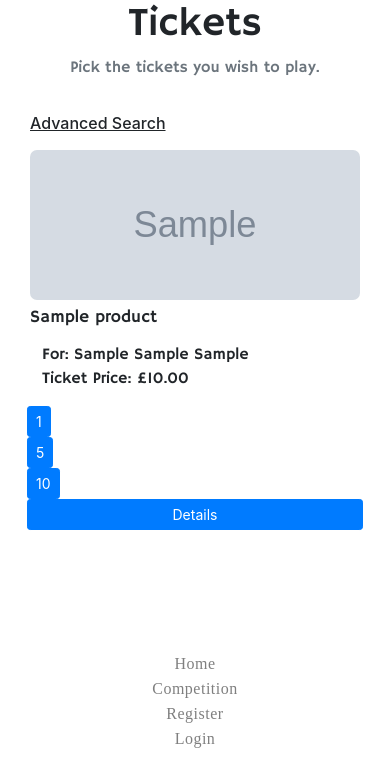
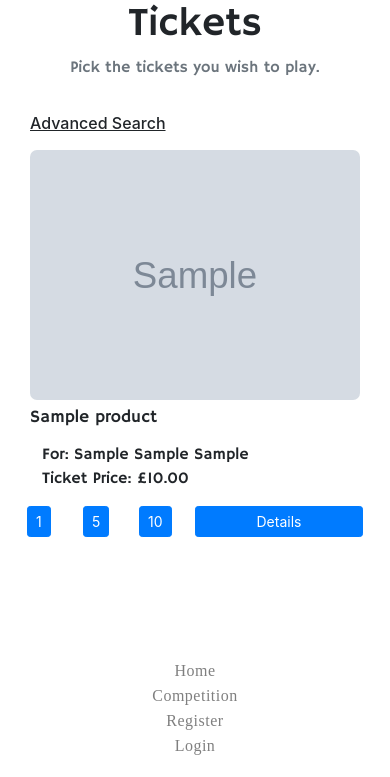
Before and after one commit to msped/projectparts, a Django app: page /tickets/ in a window 390 px wide. Shown: the part 76-853 px from the top of the page. Run offline with Django 3.2, Linux system fonts and the light colour scheme; tables that the repository leaves empty hold one stand-in row (values such as "Sample post"); grey boxes marked "Sample" are stand-in pictures; some libraries are stand-ins or nearby versions.

Commit message:
added media queries for images

```diff
--- a/products/templates/products.html
+++ b/products/templates/products.html
@@ -110,31 +110,31 @@ window.CSRF_TOKEN = "{{ csrf_token }}"
                 <p>Ticket Price: £{{ product.ticket_price }}</p>
             </div>
             <div class="row">
-                <form method="post" class="col-lg-2 col-md-2 col-sm-2 col-xs-2 quick-add"
+                <form method="post" class="col-lg-2 col-md-2 col-sm-2 col-2 quick-add"
                     action="{% url 'add_to_cart' product.id %}">
                     {% csrf_token %}
-                    <div class="input-group">
+                    <div class="">
                         <input name="quantity" type="hidden" value="1">
                         <button class="btn btn-sm btn-primary" type="submit">1</button>
                     </div>
                 </form>
-                <form method="post" class="col-lg-2 col-md-2 col-sm-2 col-xs-2 quick-add"
+                <form method="post" class="col-lg-2 col-md-2 col-sm-2 col-2 quick-add"
                     action="{% url 'add_to_cart' product.id %}">
                     {% csrf_token %}
-                    <div class="input-group">
+                    <div class="">
                         <input name="quantity" type="hidden" value="5">
                         <button class="btn btn-sm btn-primary" type="submit">5</button>
                     </div>
                 </form>
-                <form method="post" class="col-lg-2 col-md-2 col-sm-2 col-xs-2 quick-add"
+                <form method="post" class="col-lg-2 col-md-2 col-sm-2 col-2 quick-add"
                     action="{% url 'add_to_cart' product.id %}">
                     {% csrf_token %}
-                    <div class="input-group">
+                    <div class="">
                         <input name="quantity" type="hidden" value="10">
                         <button class="btn btn-sm btn-primary" type="submit">10</button>
                     </div>
                 </form>
-                <a class="btn btn-sm btn-primary col-lg-6 col-md-6 col-sm-6 col-xs-6 extra-details"
+                <a class="btn btn-sm btn-primary col-lg-6 col-md-6 col-sm-6 col-6 extra-details"
                     href="{% url 'product_detail' product.id %}">Details</a>
             </div>
         </div>
--- a/static/css/products.css
+++ b/static/css/products.css
@@ -55,7 +55,7 @@ h6 {
 }
 
 .image-div {
-    height: 150px;
+    height: 250px;
 }
 
 .card-img {
@@ -84,3 +84,9 @@ h6 {
 .quick-add {
     padding: 0;
 }
+
+@media (min-width: 576px) {
+    .image-div {
+        height: 150px;
+    }
+}
```
